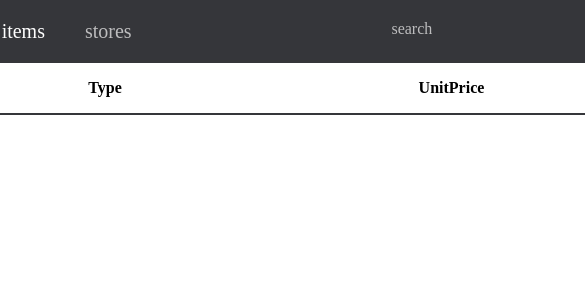
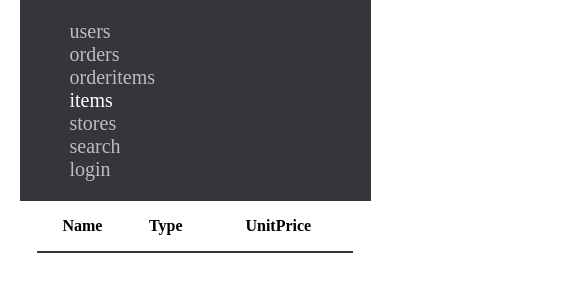
Before and after one commit to tidyp/SeSAC_mini, a plain HTML site: page crm/client/itemsPage.html in a window 390 px wide. Shown: the top 292 px of the page, 585 px wide, since content can reach past the window. Drawn offline with Linux system fonts and the light colour scheme; no server answers.

Commit message:
added media query

```diff
--- a/crm/client/common.css
+++ b/crm/client/common.css
@@ -14,7 +14,7 @@ body {
 header {
   padding: 20px 0;
   background-color: #35363a;
-  width: 1080px;
+  width: 90%;
 }
 
 /* main */
@@ -24,7 +24,7 @@ main {
   align-items: center;
   height: 800px;
   overflow-y: scroll;
-  width: 1080px;
+  width: 90%;
 }
 main table {
   width: 90%;
@@ -35,6 +35,9 @@ nav {
   padding: 0 30px;
   color: #bdbdbe;
   justify-content: space-between;
+}
+nav div{
+  font-size: 20px;
 }
 ul {
   display: flex;
@@ -57,36 +60,33 @@ ul li .currpage {
 
 table {
   border-collapse: collapse;
-
 }
 table thead tr th {
   height: 50px;
   border-bottom: 2px solid #35363a;
 }
-table tbody tr td{
+table tbody tr td {
   height: 40px;
   border-bottom: 1px solid #bdbdbe;
 }
-table tbody tr td a{
-  color: #007bf9 ;
+table tbody tr td a {
+  color: #007bf9;
 }
-table tbody tr td a:hover{
-  color: #11225b ;
+table tbody tr td a:hover {
+  color: #11225b;
   text-decoration: underline;
 }
 
-table tbody tr:hover{
+table tbody tr:hover {
   background-color: #ececf5;
 }
-
-
 
 /* footer */
 footer {
   display: flex;
   justify-content: center;
   align-items: center;
-  width: 800px;
+  width: 90%;
   padding-top: 20px;
 }
 
@@ -107,3 +107,15 @@ footer div a:hover {
   color: #ffffff;
   background-color: #007bf9;
 }
+
+@media (max-width: 800px) {
+  ul {
+    flex-direction: column;
+  }
+  nav {
+    flex-direction: column;
+  }
+  nav div{
+    padding: 0 20px;
+  }
+}
```
